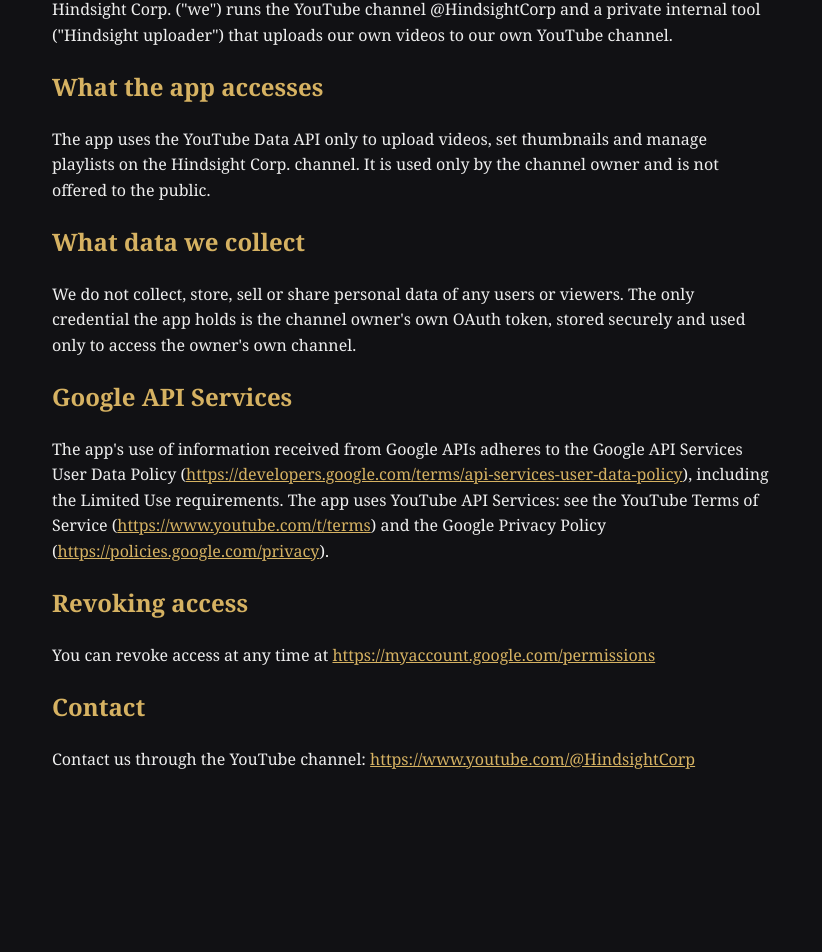
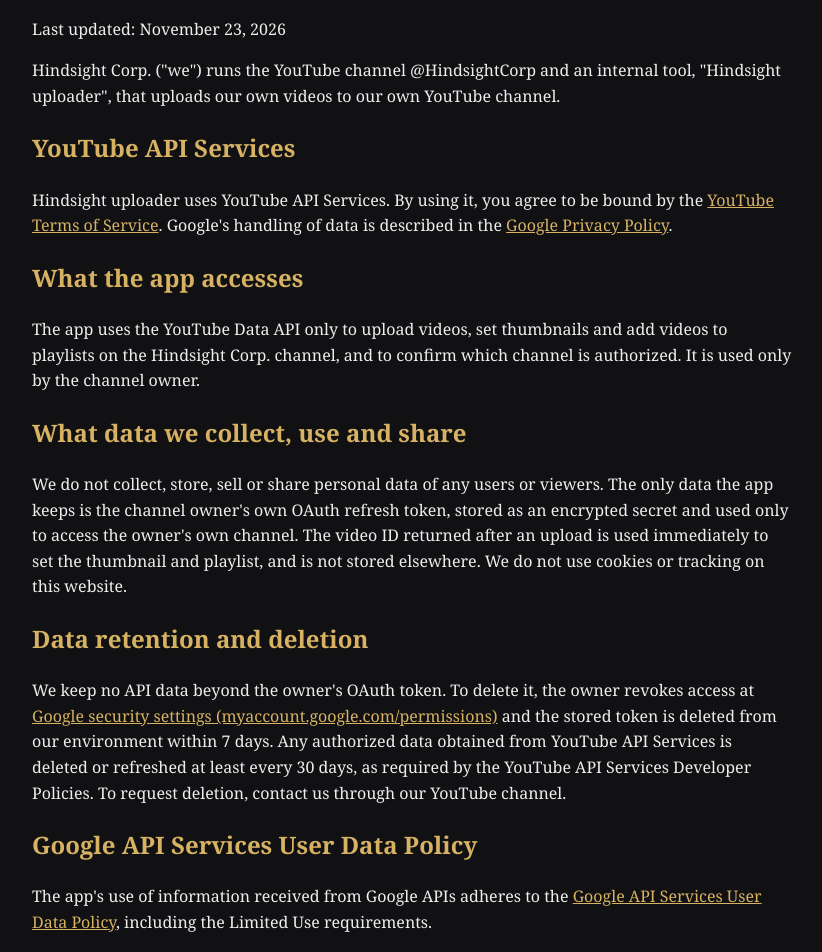
Before and after one commit to T-Pavlo/t-pavlo.github.io, a plain HTML site: page privacy.html in a window 1280 px wide. Shown: the part 157-1109 px from the top of the page, without its empty margins (228-1050 px from the left). Before the commit the page ends 969 px from the top, so only its background shows below. Drawn offline with Linux system fonts and the light colour scheme.

Commit message:
Site: YouTube API Services sections, data deletion, Terms of Service
Co-Authored-By: Claude Opus 5.5 <noreply@anthropic.com>
Claude-Session: https://claude.ai/code/session_01DTNoJafot9Ez5nk4CVACGC

```diff
--- a/privacy.html
+++ b/privacy.html
@@ -1,13 +1,16 @@
-<!doctype html><html lang="en"><head><meta charset="utf-8"><meta name="viewport" content="width=device-width,initial-scale=1"><title>Hindsight Corp. — Privacy Policy</title><style>body{font-family:Georgia,serif;max-width:720px;margin:40px auto;padding:0 16px;background:#111114;color:#eee;line-height:1.6}h1,h2{color:#d6b262}a{color:#d6b262}</style></head><body><h1>Hindsight Corp. — Privacy Policy</h1>
-<p>Last updated: November 22, 2026</p>
-<p>Hindsight Corp. (&quot;we&quot;) runs the YouTube channel @HindsightCorp and a private internal tool (&quot;Hindsight uploader&quot;) that uploads our own videos to our own YouTube channel.</p>
+<!doctype html><html lang="en"><head><meta charset="utf-8"><meta name="viewport" content="width=device-width,initial-scale=1"><title>Hindsight Corp. — Privacy Policy</title><style>body{font-family:Georgia,serif;max-width:760px;margin:40px auto;padding:0 16px;background:#111114;color:#eee;line-height:1.6}
+h1,h2{color:#d6b262}a{color:#d6b262}nav{border-bottom:1px solid #333;padding-bottom:12px;margin-bottom:24px;font-family:Arial,sans-serif;font-size:15px}
+nav a{margin-right:18px}.yt{display:inline-block;background:#ff0000;color:#fff;font-family:Arial,sans-serif;font-weight:bold;padding:6px 12px;border-radius:6px;text-decoration:none}
+footer{margin-top:40px;border-top:1px solid #333;padding-top:12px;font-family:Arial,sans-serif;font-size:14px;color:#aaa}</style></head><body><nav><a href="index.html">Home</a><a href="privacy.html">Privacy Policy</a><a href="terms.html">Terms of Service</a><a href="https://www.youtube.com/@HindsightCorp">YouTube channel</a></nav><h1>Privacy Policy</h1><p>Last updated: November 23, 2026</p>
+<p>Hindsight Corp. ("we") runs the YouTube channel @HindsightCorp and an internal tool, "Hindsight uploader", that uploads our own videos to our own YouTube channel.</p>
+<h2>YouTube API Services</h2>
+<p>Hindsight uploader uses YouTube API Services. By using it, you agree to be bound by the <a href="https://www.youtube.com/t/terms">YouTube Terms of Service</a>. Google's handling of data is described in the <a href="https://policies.google.com/privacy">Google Privacy Policy</a>.</p>
 <h2>What the app accesses</h2>
-<p>The app uses the YouTube Data API only to upload videos, set thumbnails and manage playlists on the Hindsight Corp. channel. It is used only by the channel owner and is not offered to the public.</p>
-<h2>What data we collect</h2>
-<p>We do not collect, store, sell or share personal data of any users or viewers. The only credential the app holds is the channel owner&#x27;s own OAuth token, stored securely and used only to access the owner&#x27;s own channel.</p>
-<h2>Google API Services</h2>
-<p>The app&#x27;s use of information received from Google APIs adheres to the Google API Services User Data Policy (<a href="https://developers.google.com/terms/api-services-user-data-policy">https://developers.google.com/terms/api-services-user-data-policy</a>), including the Limited Use requirements. The app uses YouTube API Services: see the YouTube Terms of Service (<a href="https://www.youtube.com/t/terms">https://www.youtube.com/t/terms</a>) and the Google Privacy Policy (<a href="https://policies.google.com/privacy">https://policies.google.com/privacy</a>).</p>
-<h2>Revoking access</h2>
-<p>You can revoke access at any time at <a href="https://myaccount.google.com/permissions">https://myaccount.google.com/permissions</a></p>
-<h2>Contact</h2>
-<p>Contact us through the YouTube channel: <a href="https://www.youtube.com/@HindsightCorp">https://www.youtube.com/@HindsightCorp</a></p></body></html>
+<p>The app uses the YouTube Data API only to upload videos, set thumbnails and add videos to playlists on the Hindsight Corp. channel, and to confirm which channel is authorized. It is used only by the channel owner.</p>
+<h2>What data we collect, use and share</h2>
+<p>We do not collect, store, sell or share personal data of any users or viewers. The only data the app keeps is the channel owner's own OAuth refresh token, stored as an encrypted secret and used only to access the owner's own channel. The video ID returned after an upload is used immediately to set the thumbnail and playlist, and is not stored elsewhere. We do not use cookies or tracking on this website.</p>
+<h2>Data retention and deletion</h2>
+<p>We keep no API data beyond the owner's OAuth token. To delete it, the owner revokes access at <a href="https://myaccount.google.com/permissions">Google security settings (myaccount.google.com/permissions)</a> and the stored token is deleted from our environment within 7 days. Any authorized data obtained from YouTube API Services is deleted or refreshed at least every 30 days, as required by the YouTube API Services Developer Policies. To request deletion, contact us through our YouTube channel.</p>
+<h2>Google API Services User Data Policy</h2>
+<p>The app's use of information received from Google APIs adheres to the <a href="https://developers.google.com/terms/api-services-user-data-policy">Google API Services User Data Policy</a>, including the Limited Use requirements.</p>
+<h2>Contact</h2><p>Contact us through the YouTube channel: <a href="https://www.youtube.com/@HindsightCorp">youtube.com/@HindsightCorp</a></p><footer>Hindsight Corp. · Uses YouTube API Services · <a href="privacy.html">Privacy Policy</a> · <a href="terms.html">Terms of Service</a> · <a href="https://www.youtube.com/t/terms">YouTube Terms of Service</a> · <a href="https://policies.google.com/privacy">Google Privacy Policy</a></footer></body></html>
```
Also changed, not shown: index.html (+9 -1 lines), terms.html (added, +10 -0 lines).
